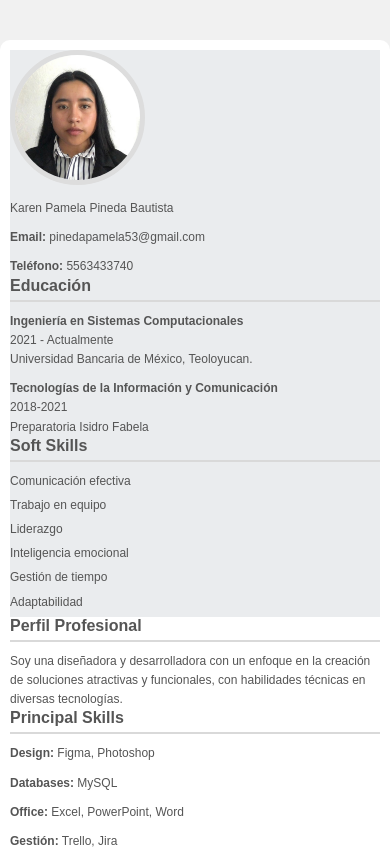
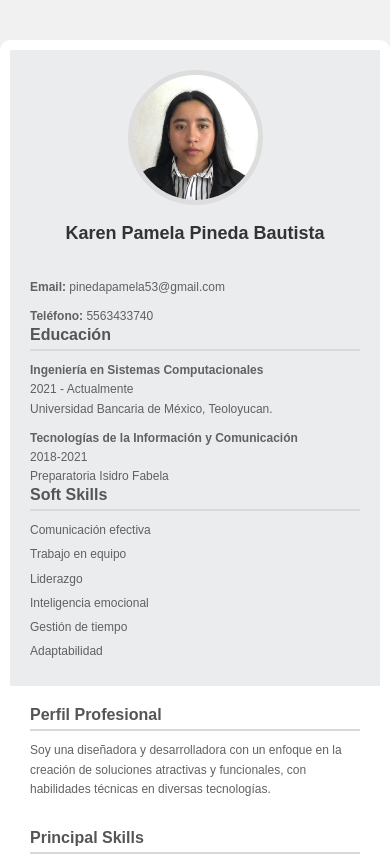
Before and after one commit to krpi1/Git, a plain HTML site: page index.html in a window 390 px wide. Shown: the top 857 px of the page. Drawn offline with Linux system fonts and the light colour scheme.

Commit message:
subir a la nube

```diff
--- a/styles.css
+++ b/styles.css
@@ -3,13 +3,11 @@
     padding: 0;
     box-sizing: border-box;
 }
-
 body {
     font-family: 'Poppins', sans-serif;
     background-color: #f1f1f1;
     color: #333;
 }
-
 .container {
     display: flex;
     flex-direction: row;
@@ -19,27 +17,24 @@ body {
     background-color: white;
     border-radius: 10px;
 }
-
-.left-column, .right-column {
+.columnaIzquierda, .columnaDerecha {
     width: 50%;
     padding: 70px;
+
 }
-
-.hello-section {
+.presentacion {
     display: flex;
     align-items: center;
     justify-content: space-between;
     flex-direction: column;
     text-align: center;
 }
-
-.hello-section p {
+.presentacion p {
     font-size: 29px;
     font-weight: bold;
     margin-bottom: 20px;
     color: #333;
 }
-
 .profile-picture img {
     width: 180px;
     height: 180px;
@@ -47,7 +42,6 @@ body {
     object-fit: cover;
     border: 5px solid #ddd;
 }
-
 h3 {
     font-size: 20px;
     margin-bottom: 10px;
@@ -55,26 +49,21 @@ h3 {
     border-bottom: 2px solid #d9d9d9;
     padding-bottom: 5px;
 }
-
 p, ul {
     font-size: 14px;
     margin-top: 10px;
     line-height: 1.6;
-    color: #555;
+    color: #555555eb;
 }
-
 ul {
     list-style: none;
 }
-
 ul li {
     margin-bottom: 5px;
 }
-
-.right-column section {
+.columnaDerecha section {
     margin-bottom: 30px;
 }
-
 
 @media (max-width: 768px) {
     .container {
@@ -82,12 +71,12 @@ ul li {
         padding: 10px;
     }
 
-    .left-column, .right-column {
+    .columnaIzquierda, .columnaDerecha {
         width: 100%;
         padding: 20px;
     }
 
-    .hello-section p {
+    .presentacion p {
         font-size: 22px;
     }
 
@@ -101,7 +90,7 @@ ul li {
 }
 
 @media (max-width: 480px) {
-    .hello-section p {
+    .presentacion p {
         font-size: 18px;
     }
 
```
